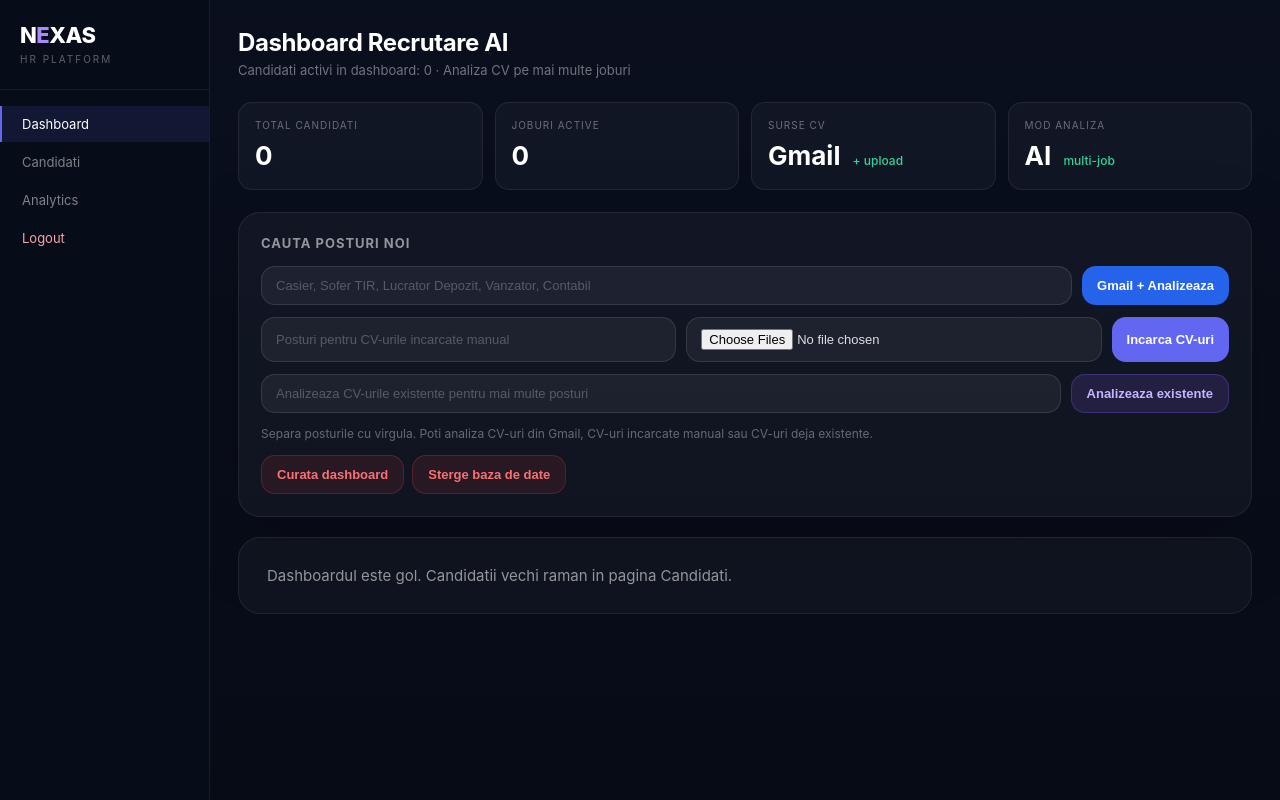
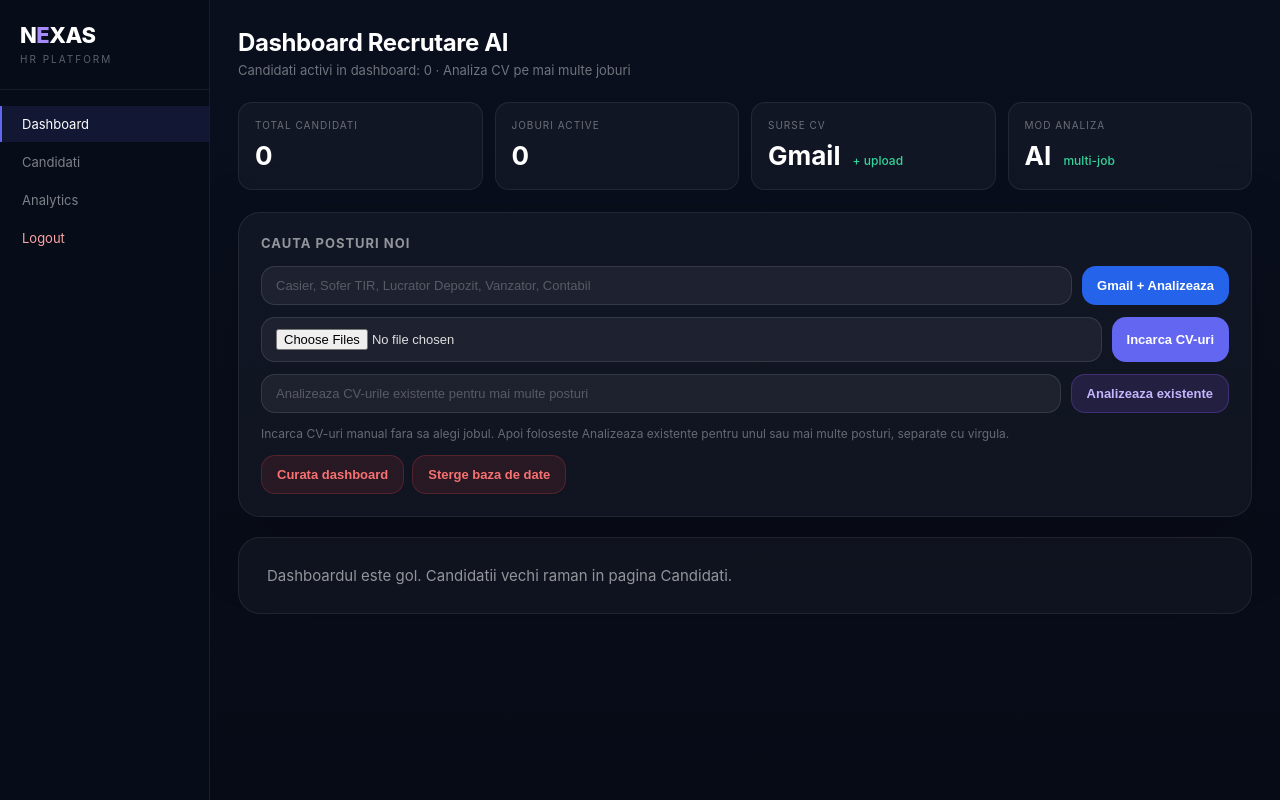
Before and after one commit to robotHR/HR, a FastAPI app: page / in a window 1280 px wide. Run offline with FastAPI, Linux system fonts and the light colour scheme; the visitor is signed in with stand-in values (Sample User, id 1); data that the repository does not hold is empty.

Commit message:
Add files via upload

```diff
--- a/app/templates/dashboard.html
+++ b/app/templates/dashboard.html
@@ -147,8 +147,7 @@
                 <button type="submit" class="btn-gmail">Gmail + Analizeaza</button>
             </form>
 
-            <form action="/upload-cv-uri" method="post" enctype="multipart/form-data" class="input-row loading-form" data-title="Se incarca si se analizeaza CV-urile" data-text="Agentul salveaza CV-urile incarcate manual si le potriveste cu posturile introduse.">
-                <input type="text" name="target_job" placeholder="Posturi pentru CV-urile incarcate manual" required>
+            <form action="/upload-cv-uri" method="post" enctype="multipart/form-data" class="input-row loading-form" data-title="Se incarca CV-urile" data-text="Agentul salveaza CV-urile incarcate manual. Le poti analiza ulterior pentru orice post.">
                 <input type="file" name="cv_files" accept=".pdf,.doc,.docx" multiple required>
                 <button type="submit" class="btn-main">Incarca CV-uri</button>
             </form>
@@ -158,7 +157,7 @@
                 <button type="submit" class="btn-secondary">Analizeaza existente</button>
             </form>
 
-            <div class="helper-text">Separa posturile cu virgula. Poti analiza CV-uri din Gmail, CV-uri incarcate manual sau CV-uri deja existente.</div>
+            <div class="helper-text">Incarca CV-uri manual fara sa alegi jobul. Apoi foloseste Analizeaza existente pentru unul sau mai multe posturi, separate cu virgula.</div>
 
             <div class="danger-row">
                 <form action="/sterge-baza" method="post"><button type="submit" class="btn-danger">Curata dashboard</button></form>
```
